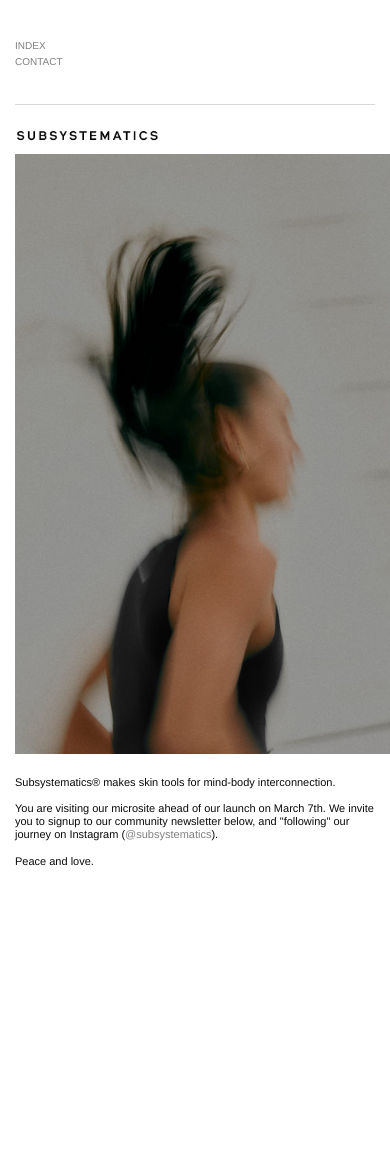
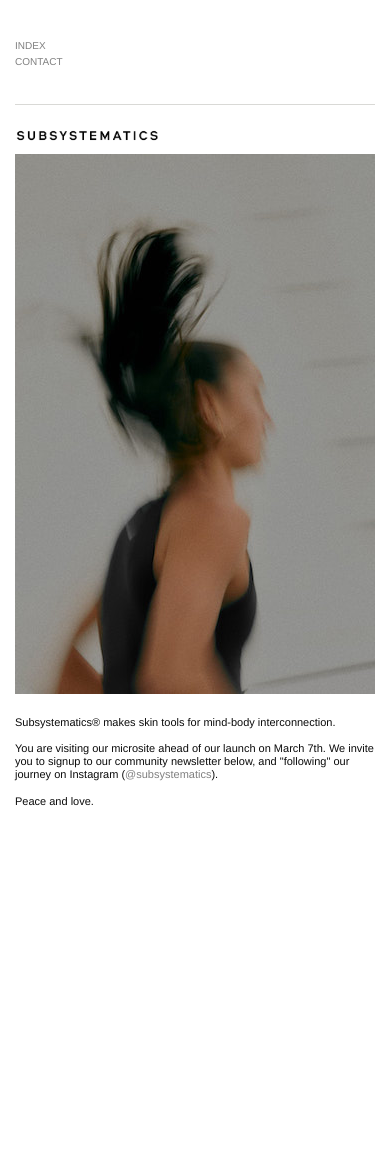
Before and after one commit to tpgrphy/subsystematicsbeta, a Jekyll site: the page built from index.html, in a window 390 px wide. Built offline with Jekyll 4.4.1, drawn with Linux system fonts in a browser that asks for light colours; some web fonts are replaced.

Commit message:
updated the hero image to reduced height to 360px

```diff
--- a/assets/css/site.scss
+++ b/assets/css/site.scss
@@ -546,6 +546,10 @@
         }
     }
 
+.land_block1 {
+    align-content: center;
+}
+
     .land_heroimage img {
         max-width: 400px;
         // max-height: 480px;
--- a/index.html
+++ b/index.html
@@ -14,7 +14,7 @@
     </div>
     <div class="land_block1 land_mobile">
         <div class="land_heroimage">
-            <img src='/assets/images/LR_39b.jpg'>
+            <img src='/assets/images/LR_39c.jpg'>
         </div>
     </div>
     <div class="land_block2 land_mobile">
```
Also changed, not shown: assets/images/LR_39b.jpg (deleted), assets/images/LR_39c.jpg (added).
